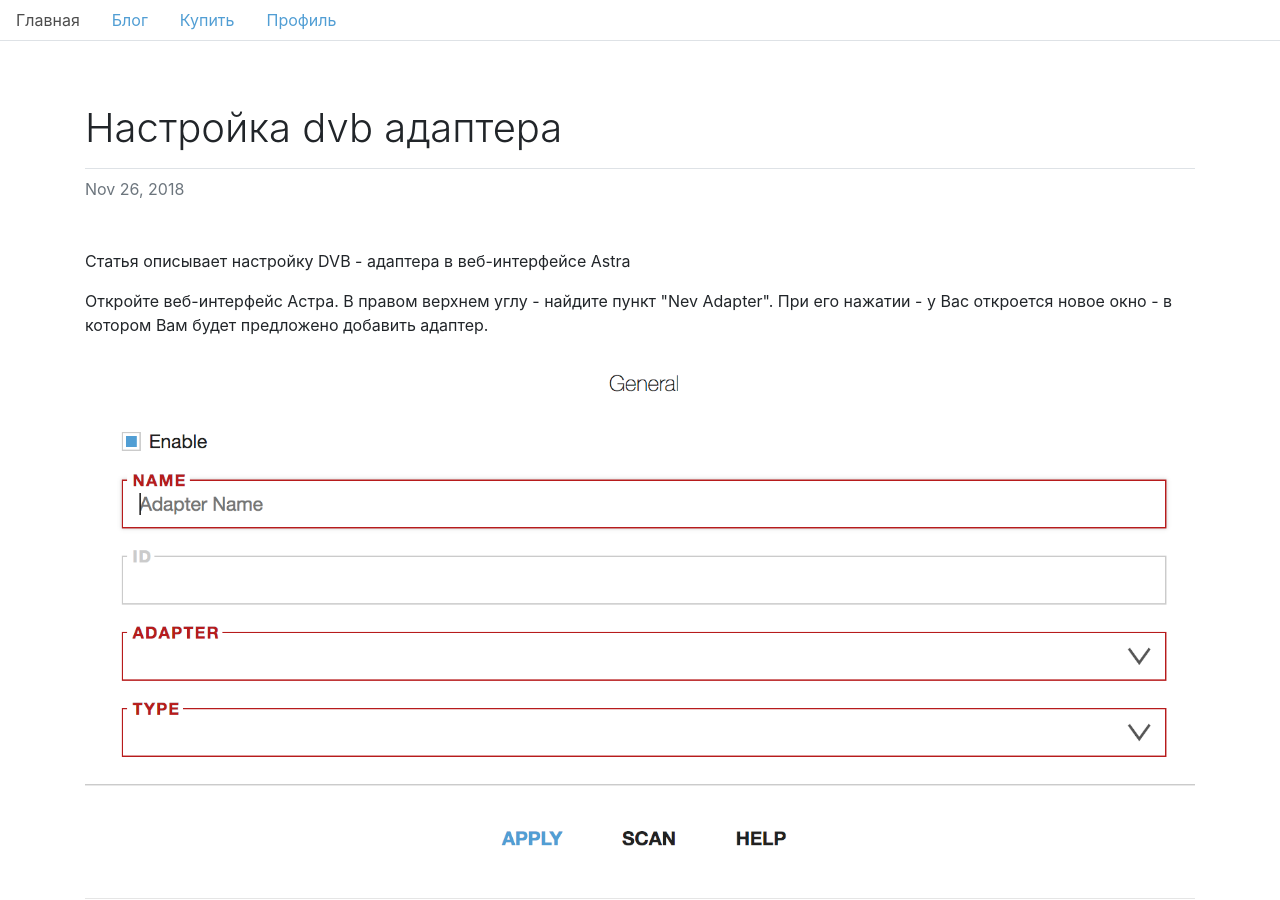
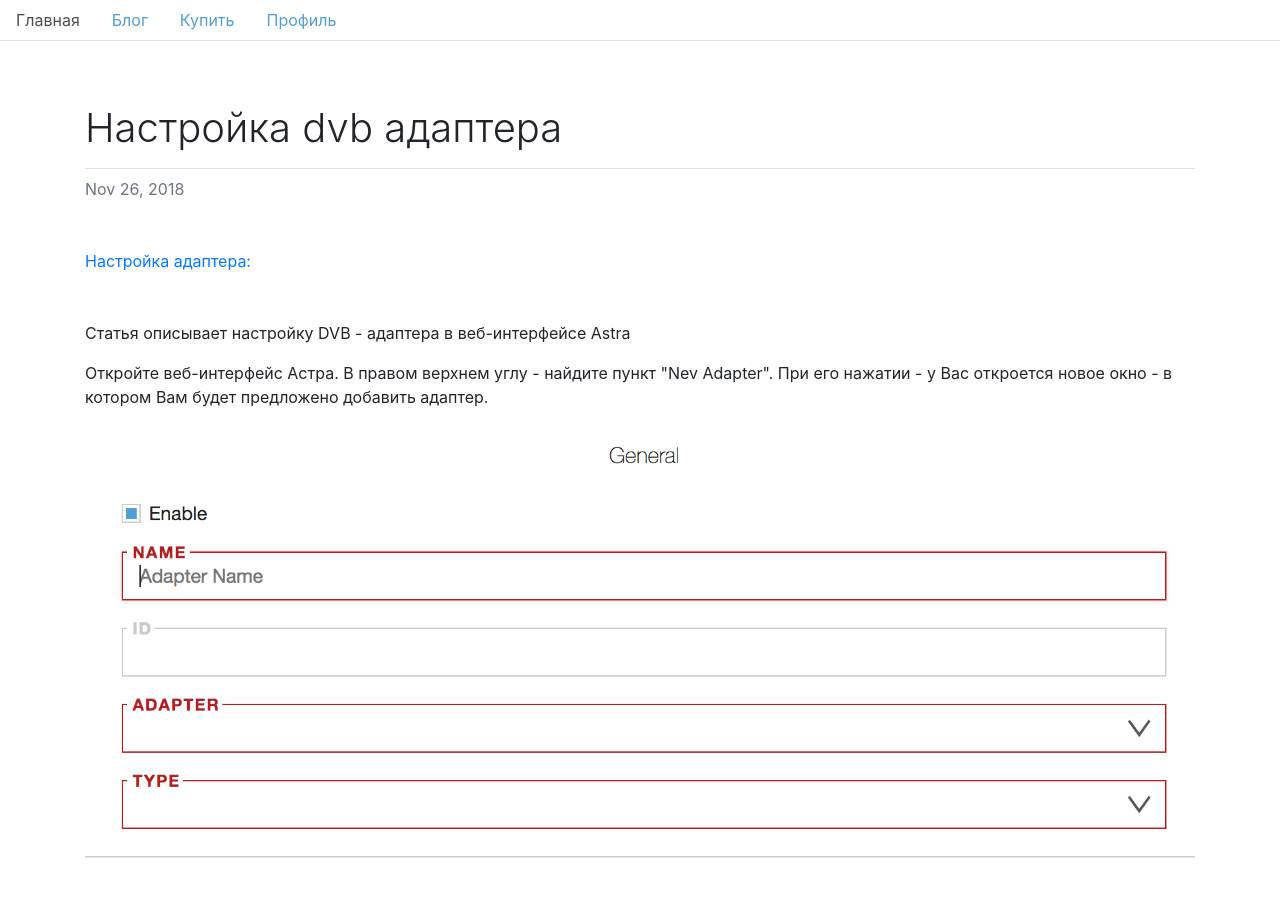
Before and after one commit to ramzes1401ss3/cesbo-www, a Jekyll site: the page built from ru/_posts/2018-11-26-set-dvb.md, in a window 1280 px wide and 900 px high. Built offline with Jekyll 4.4.1, drawn with Linux system fonts in a browser that asks for light colours.

Commit message:
Update 2018-11-26-set-dvb.md

```diff
--- a/ru/_posts/2018-11-26-set-dvb.md
+++ b/ru/_posts/2018-11-26-set-dvb.md
@@ -12,9 +12,9 @@
 
 ![Image](/assets/post-img/add-dvb.png){:class="img-fluid"}
 
+----
+## Настройка адаптера:
 ---
-#### Настройка адаптера:
-----
 Описание полей:
 
  - NAME - имя адаптера - например "EUTELSAT W4 36E".
@@ -41,9 +41,9 @@
 
 перейдем на вкладку
 
-----
+---
 #### LNB
-----
+
 Значения LNB по умолчанию: LOF1 - 9750 МГц, LOF2 - 10600 МГц, SLOF - 11700 МГц
 Для конвертеров с круговой поляризацией (например для 36°Е, 56°Е), необходимо установить во всех полях значения 10750 МГц
  - LOF1 - Low sub-band (нижний поддиапазон, MHz)
```
